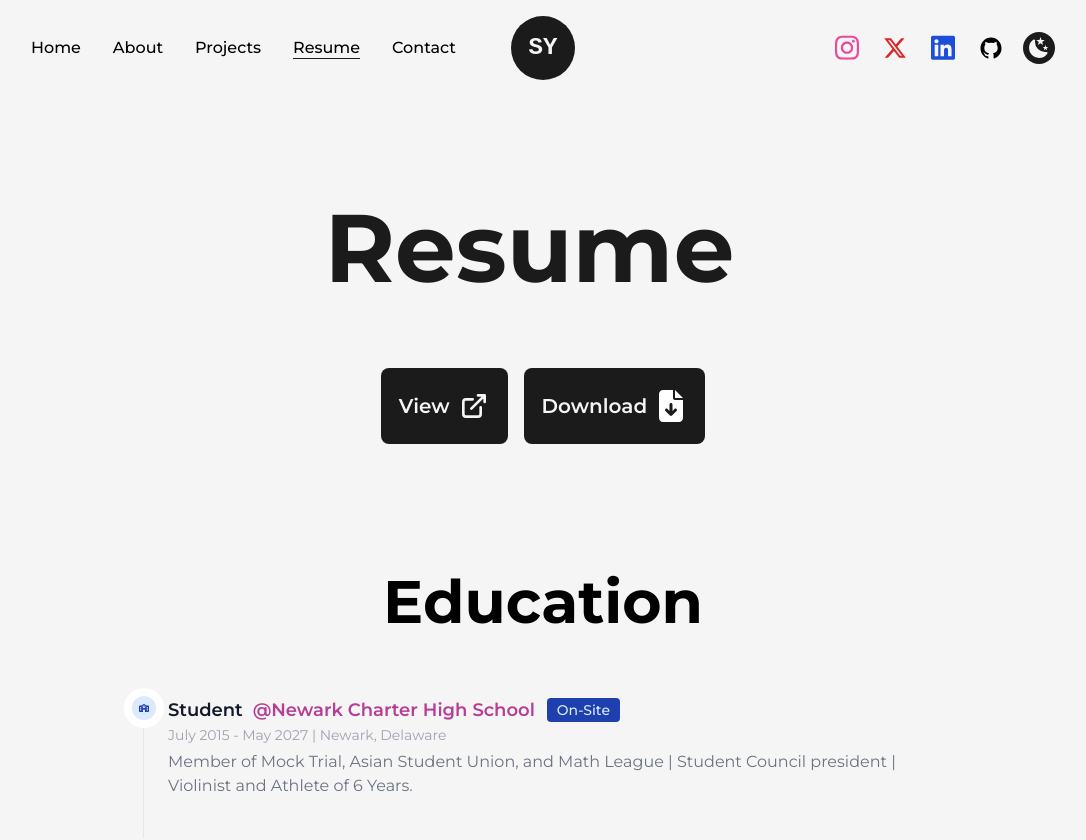
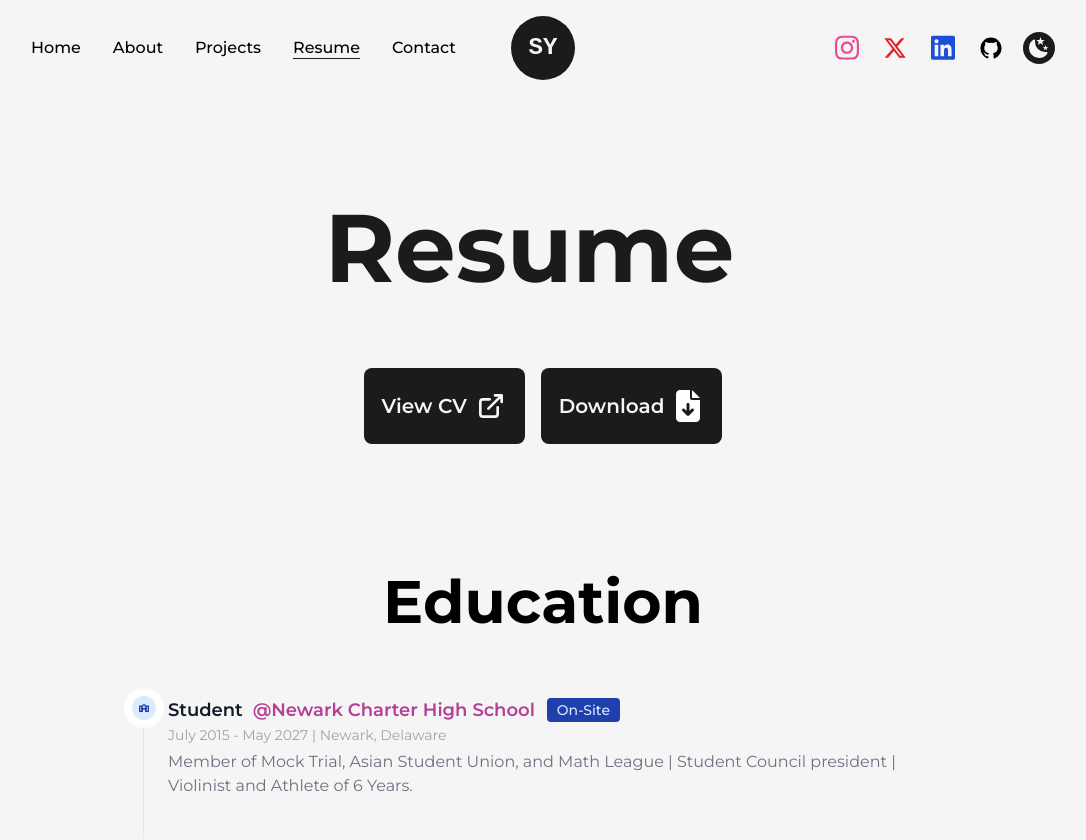
Before and after one commit to shriyanyamali/portfolio-v2, a Next.js app: page /resume in a window 1280 px wide. Shown: the top 840 px of the page, without its empty margins (97-1183 px from the left). Built offline with nearby package versions, Linux system fonts and the light colour scheme.

Commit message:
changed text on view on resume page

```diff
--- a/src/pages/resume.js
+++ b/src/pages/resume.js
@@ -62,7 +62,7 @@ const resume = () => {
               lg:p-4 lg:px-3 lg:text-sm lg:mt-4
               "
             >
-              View
+              View CV
               <LinkArrow className={"ml-2 sm:ml-1"} style={{ width: "2rem" }} />
             </Link>
 
```
